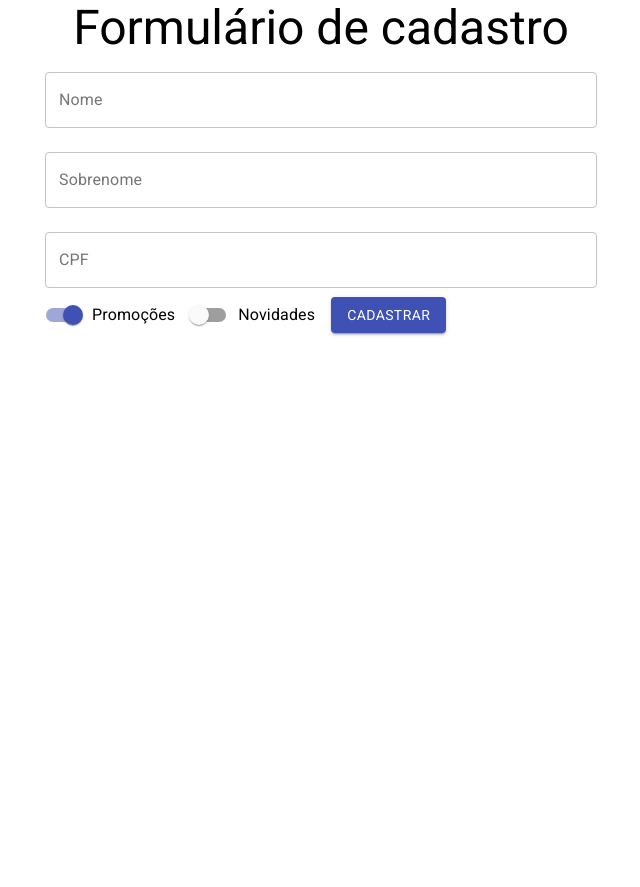
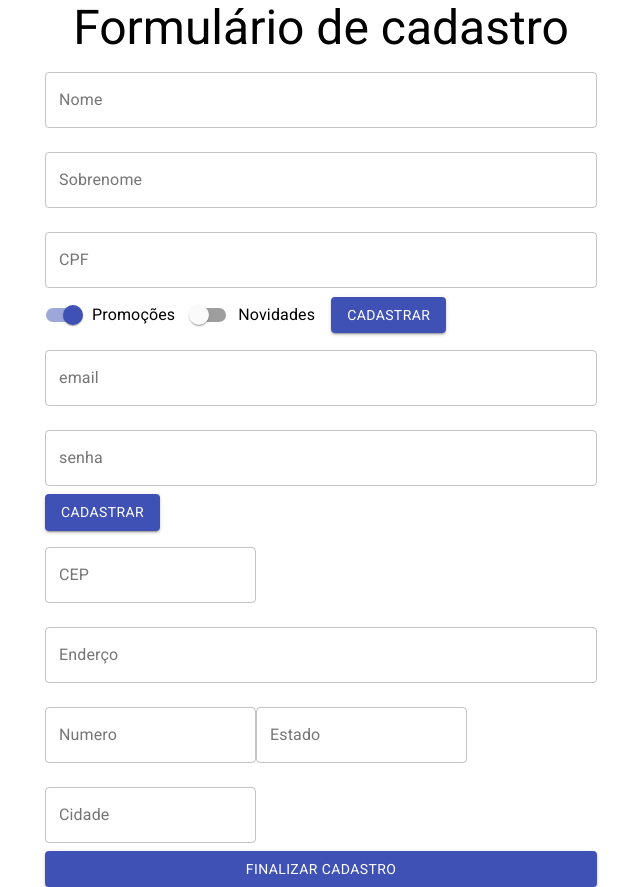
Before and after one commit to Zimmerr/AluraReactNew, a React (Create React App) app in the folder form-cadastro/: page / in a window 1280 px wide. Shown: the whole page, without its empty margins (319-959 px from the left). Before the commit the page ends 800 px from the top, so only its background shows below. Built offline with nearby package versions, Linux system fonts and the light colour scheme.

Commit message:
Parte 4 - Aula 1
Expandido o form em várias partes

```diff
--- /dev/null
+++ b/form-cadastro/src/components/FormularioCadastro/DadosEntrega.jsx
@@ -0,0 +1,53 @@
+import React from "react";
+import { TextField, Button } from "@material-ui/core";
+function DadosEntrega() {
+  return (
+    <form>
+      <TextField
+        id="cep"
+        label="CEP"
+        type="number"
+        variant="outlined"
+        margin="normal"
+
+      />
+      <TextField
+        id="endereco"
+        label="Enderço"
+        type="text"
+        variant="outlined"
+        margin="normal"
+        fullWidth
+      />
+       <TextField
+        id="numero"
+        label="Numero"
+        type="number"
+        variant="outlined"
+        margin="normal"
+
+      />
+       <TextField
+        id="estado"
+        label="Estado"
+        type="text"
+        variant="outlined"
+        margin="normal"
+
+      />
+       <TextField
+        id="cidade"
+        label="Cidade"
+        type="text"
+        variant="outlined"
+        margin="normal"
+
+      />
+       <Button type="submit" variant="contained" color="primary" fullWidth>
+        Finalizar Cadastro
+      </Button>
+    </form>
+  );
+}
+
+export default DadosEntrega;
--- /dev/null
+++ b/form-cadastro/src/components/FormularioCadastro/DadosPessoais.jsx
@@ -0,0 +1,94 @@
+import React,{useState} from 'react';
+import { TextField, Button, Switch, FormControlLabel } from "@material-ui/core";
+
+function DadosPessoais({aoEnviar, validarCPF}) {
+  const [nome, setNome] = useState("");
+  const [sobrenome, setSobrenome] = useState("");
+  const [cpf, setCpf] = useState("");
+  const [promocoes, setPromocoes] = useState(true);
+  const [novidades, setNovidades] = useState(false);
+  const [erros, setErros] = useState({cpf:{valido:true, texto:""}})
+  return (
+    <form
+      onSubmit={(event) => {
+        event.preventDefault();
+        aoEnviar({nome, sobrenome, cpf, novidades, promocoes});
+      }}
+    >
+      <TextField
+        value={nome}
+        onChange={(event) => {
+          setNome(event.target.value);
+        }}
+        id="nome"
+        label="Nome"
+        variant="outlined"
+        margin="normal"
+        fullWidth
+      />
+      <TextField
+        value={sobrenome}
+        onChange={(event) => {
+          setSobrenome(event.target.value);
+        }}
+        id="sobrenome"
+        label="Sobrenome"
+        variant="outlined"
+        margin="normal"
+        fullWidth
+      />
+      <TextField
+        value={cpf}
+        onChange={(event) => {
+          setCpf(event.target.value);
+        }}
+
+        onBlur={(event)=>{
+          const ehValido = validarCPF(cpf);
+          setErros({cpf:ehValido})
+        }}
+        error={!erros.cpf.valido}
+        helperText={erros.cpf.texto}
+        id="CPF"
+        label="CPF"
+        variant="outlined"
+        margin="normal"
+        fullWidth
+      />
+
+      <FormControlLabel
+        label="Promoções"
+        control={
+          <Switch
+            checked={promocoes}
+            onChange={(event) => {
+              setPromocoes(event.target.checked);
+            }}
+            name="promocoes"
+            color="primary"
+          />
+        }
+      />
+
+      <FormControlLabel
+        label="Novidades"
+        control={
+          <Switch
+            checked={novidades}
+            onChange={(event) => {
+              setNovidades(event.target.checked);
+            }}
+            name="novidades"
+            color="primary"
+          />
+        }
+      />
+
+      <Button type="submit" variant="contained" color="primary">
+        Cadastrar
+      </Button>
+    </form>
+  );
+}
+
+export default DadosPessoais;
--- /dev/null
+++ b/form-cadastro/src/components/FormularioCadastro/DadosUsuario.jsx
@@ -0,0 +1,30 @@
+import React from "react";
+import { TextField, Button } from "@material-ui/core";
+
+function DadosUsuario() {
+  return (
+    <form>
+      <TextField
+        id="email"
+        label="email"
+        type="email"
+        variant="outlined"
+        margin="normal"
+        fullWidth
+      />
+      <TextField
+        id="senha"
+        label="senha"
+        type="password"
+        variant="outlined"
+        margin="normal"
+        fullWidth
+      />
+      <Button type="submit" variant="contained" color="primary">
+        Cadastrar
+      </Button>
+    </form>
+  );
+}
+
+export default DadosUsuario;
--- a/form-cadastro/src/components/FormularioCadastro/FormularioCadastro.jsx
+++ b/form-cadastro/src/components/FormularioCadastro/FormularioCadastro.jsx
@@ -1,95 +1,15 @@
 import React, { useState } from "react";
-import { TextField, Button, Switch, FormControlLabel } from "@material-ui/core";
+import DadosPessoais from "./DadosPessoais";
+import DadosUsuario from "./DadosUsuario";
+import DadosEntrega from "./DadosEntrega";
 
-function FormularioCadastro({aoEnviar, validarCPF}) {
-  const [nome, setNome] = useState("");
-  const [sobrenome, setSobrenome] = useState("");
-  const [cpf, setCpf] = useState("");
-  const [promocoes, setPromocoes] = useState(true);
-  const [novidades, setNovidades] = useState(false);
-  const [erros, setErros] = useState({cpf:{valido:true, texto:""}})
-
+function FormularioCadastro({ aoEnviar, validarCPF }) {
   return (
-    <form
-      onSubmit={(event) => {
-        event.preventDefault();
-        aoEnviar({nome, sobrenome, cpf, novidades, promocoes});
-      }}
-    >
-      <TextField
-        value={nome}
-        onChange={(event) => {
-          setNome(event.target.value);
-        }}
-        id="nome"
-        label="Nome"
-        variant="outlined"
-        margin="normal"
-        fullWidth
-      />
-      <TextField
-        value={sobrenome}
-        onChange={(event) => {
-          setSobrenome(event.target.value);
-        }}
-        id="sobrenome"
-        label="Sobrenome"
-        variant="outlined"
-        margin="normal"
-        fullWidth
-      />
-      <TextField
-        value={cpf}
-        onChange={(event) => {
-          setCpf(event.target.value);
-        }}
-
-        onBlur={(event)=>{
-          const ehValido = validarCPF(cpf);
-          setErros({cpf:ehValido})
-        }}
-        error={!erros.cpf.valido}
-        helperText={erros.cpf.texto}
-        id="CPF"
-        label="CPF"
-        variant="outlined"
-        margin="normal"
-        fullWidth
-      />
-
-      <FormControlLabel
-        label="Promoções"
-        control={
-          <Switch
-            checked={promocoes}
-            onChange={(event) => {
-              setPromocoes(event.target.checked);
-            }}
-            name="promocoes"
-            color="primary"
-          />
-        }
-      />
-
-      <FormControlLabel
-        label="Novidades"
-        control={
-          <Switch
-            checked={novidades}
-            onChange={(event) => {
-              setNovidades(event.target.checked);
-            }}
-            name="novidades"
-            color="primary"
-          />
-        }
-      />
-
-      <Button type="submit" variant="contained" color="primary">
-        Cadastrar
-      </Button>
-    </form>
+    <>
+      <DadosPessoais aoEnviar={aoEnviar} validarCPF={validarCPF}/>
+      <DadosUsuario />
+      <DadosEntrega/>
+    </>
   );
 }
-
 export default FormularioCadastro;
```
